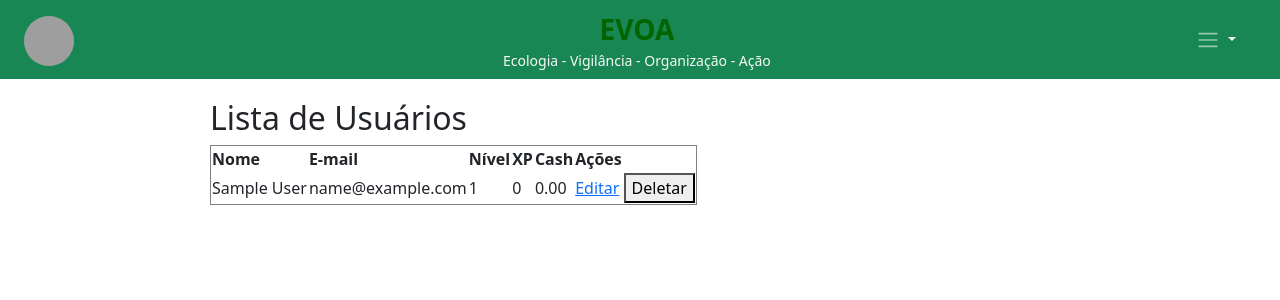
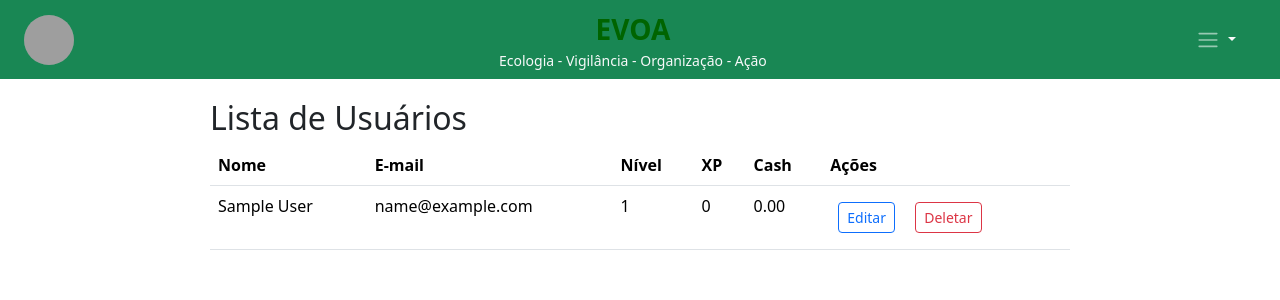
Before and after one commit to math490/EVOA, a Flask app: page /users in a window 1280 px wide. Shown: the top 300 px of the page. Run offline with Flask 3, Linux system fonts and the light colour scheme; the visitor is signed in with stand-in values (Sample User, id 1); data comes from the database, SQL or seed files in the repository; grey boxes are pictures that could not be loaded.

Commit message:
Style: logo, templates

```diff
--- a/static/styles/style.css
+++ b/static/styles/style.css
@@ -34,7 +34,7 @@ h1, h2 {
     color: #2e7d32;
 }
 
-img {
+.logo {
     height: 50px;
     width: 50px;
     background-color: #ffffff25;
--- a/templates/base.html
+++ b/templates/base.html
@@ -5,6 +5,7 @@
     <meta name="viewport" content="width=device-width, initial-scale=1.0">
     <title>{% block title %} EVOA {% endblock %}</title>
     <link rel="stylesheet" href="static/styles/style.css">
+    <link rel="icon" href="../static/images/EVOA logo.svg">
     <link href="https://cdn.jsdelivr.net/npm/bootstrap@5.3.8/dist/css/bootstrap.min.css" rel="stylesheet" integrity="sha384-sRIl4kxILFvY47J16cr9ZwB07vP4J8+LH7qKQnuqkuIAvNWLzeN8tE5YBujZqJLB" crossorigin="anonymous">
 </head>
 <body>
@@ -12,9 +13,7 @@
         <!-- Navbar para telas grandes -->
         <nav class="navbar navbar-expand-lg navbar-dark bg-success d-none d-lg-flex align-items-center justify-content-between px-4">
             <div class="navbar-brand d-flex align-items-center">
-                <span class="fs-2 me-2">
-                    <img src="../static/images/EVOA logo.svg" alt="Logo">
-                </span>
+                <img class="logo" src="../static/images/EVOA logo.svg" alt="Logo">
             </div>
             <div class="text-center flex-grow-1">
                 <span class="navbar-text fs-3 fw-bold">EVOA</span>
@@ -45,7 +44,7 @@
             </button>
             <div class="mx-auto text-center">
                 <div class="logo-tit">
-                    <img src="../static/images/EVOA logo.svg" alt="Logo">
+                    <img class="logo" src="../static/images/EVOA logo.svg" alt="Logo">
                     <div class="navbar-text fs-5 fw-bold">EVOA</div>
                 </div>
             </div>
@@ -72,15 +71,65 @@
         </div>
     </header>
     <main>
+        <div aria-live="polite" aria-atomic="true" class="position-fixed bottom-0 end-0 p-3" style="z-index: 1080;">
+        <div id="toast-container">
             {% with messages = get_flashed_messages(with_categories=true) %}
                 {% if messages %}
                     {% for category, message in messages %}
-                    <p class="flash {{category}}">{{message}}</p>
+                        <div class="toast align-items-center text-white
+                            {% if category == 'error' or category == 'danger' %}bg-danger
+                            {% elif category == 'warning' %}bg-warning text-dark
+                            {% elif category == 'info' %}bg-info text-dark
+                            {% else %}bg-success{% endif %}
+                            border-0 mb-2" role="alert" aria-live="assertive" aria-atomic="true" data-bs-delay="3500">
+                            <div class="d-flex">
+                                <div class="toast-body">
+                                    {{ message }}
+                                </div>
+                                <button type="button" class="btn-close btn-close-white me-2 m-auto" data-bs-dismiss="toast" aria-label="Close"></button>
+                            </div>
+                        </div>
                     {% endfor %}
                 {% endif %}
             {% endwith %}
+        </div>
+    </div>
         {% block content %}{% endblock %}
         <script src="https://cdn.jsdelivr.net/npm/bootstrap@5.3.8/dist/js/bootstrap.bundle.min.js" integrity="sha384-FKyoEForCGlyvwx9Hj09JcYn3nv7wiPVlz7YYwJrWVcXK/BmnVDxM+D2scQbITxI" crossorigin="anonymous"></script>
+        <script>
+            document.addEventListener('DOMContentLoaded', function() {
+                const form = document.getElementById('registerForm');
+                const submitBtn = document.getElementById('submitBtn');
+                form.addEventListener('input', function() {
+                    let valid = true;
+                    form.querySelectorAll('[required]').forEach(function(input) {
+                        if (!input.value.trim()) valid = false;
+                    });
+                    submitBtn.disabled = !valid;
+                });
+            });
+            // Ativa todos os toasts ao carregar a página
+            document.addEventListener('DOMContentLoaded', function() {
+                var toastElList = [].slice.call(document.querySelectorAll('.toast'));
+                toastElList.forEach(function(toastEl) {
+                    var toast = new bootstrap.Toast(toastEl);
+                    toast.show();
+                });
+
+                // Validação de formulário (mantém sua lógica)
+                const form = document.getElementById('registerForm');
+                const submitBtn = document.getElementById('submitBtn');
+                if (form && submitBtn) {
+                    form.addEventListener('input', function() {
+                        let valid = true;
+                        form.querySelectorAll('[required]').forEach(function(input) {
+                            if (!input.value.trim()) valid = false;
+                        });
+                        submitBtn.disabled = !valid;
+                    });
+                }
+            });
+        </script>
     </main>
 </body>
 </html>
--- a/templates/edit_material.html
+++ b/templates/edit_material.html
@@ -3,7 +3,7 @@
 {% block content %}
 <div class="container mt-4">
     <h2 class="mb-4">Editar Material Reciclável</h2>
-    <form method="POST" class="row g-3">
+    <form method="POST" id="registerForm" class="row g-3">
         <div class="col-md-6">
             <label for="name" class="form-label">Nome do Material</label>
             <input type="text" name="name" id="name" class="form-control" value="{{ material.name }}" required>
@@ -13,7 +13,7 @@
             <input type="number" name="default_weight" id="default_weight" class="form-control" value="{{ material.default_weight }}" step="0.001" min="0.001" required>
         </div>
         <div class="col-12">
-            <button type="submit" class="btn btn-success">Salvar Alterações</button>
+            <button type="submit" class="btn btn-outline-success" id="submitBtn" disabled>Salvar Alterações</button>
         </div>
     </form>
 </div>
--- a/templates/edit_user.html
+++ b/templates/edit_user.html
@@ -3,7 +3,7 @@
 {% block content %}
 <div class="container mt-4">
     <h2 class="mb-4">Editar Usuário</h2>
-    <form method="POST" class="row g-3">
+    <form method="POST" class="row g-3" id="registerForm">
         <div class="col-md-6">
             <label for="name" class="form-label">Nome</label>
             <input type="text" name="name" id="name" class="form-control" value="{{ user.name }}" required>
@@ -17,7 +17,7 @@
             <input type="password" name="password" id="password" class="form-control">
         </div>
         <div class="col-12">
-            <button type="submit" class="btn btn-success">Salvar Alterações</button>
+            <button type="submit" class="btn btn-outline-success" id="submitBtn" disabled>Salvar Alterações</button>
         </div>
     </form>
 </div>
--- a/templates/login.html
+++ b/templates/login.html
@@ -3,7 +3,7 @@
 {% block content %}
 <div class="container mt-4">
     <h2 class="mb-4">Login</h2>
-    <form method="POST" class="row g-3">
+    <form method="POST" id="registerForm" class="row g-3">
         <div class="col-md-6">
             <label for="email" class="form-label">E-mail</label>
             <input type="email" name="email" id="email" class="form-control" placeholder="exemplo@email.com" required>
@@ -13,7 +13,7 @@
             <input type="password" name="password" id="password" class="form-control" required>
         </div>
         <div class="col-12">
-            <button type="submit" class="btn btn-success">Entrar</button>
+            <button type="submit" id="submitBtn" class="btn btn-outline-success btn-sm" disabled>Entrar</button>
         </div>
     </form>
 </div>
--- a/templates/material_register.html
+++ b/templates/material_register.html
@@ -3,7 +3,7 @@
 {% block content %}
 <div class="container mt-4">
     <h2 class="mb-4">Registrar Material Reciclável</h2>
-    <form method="POST" class="row g-3">
+    <form method="POST" class="row g-3" id="registerForm">
         <div class="col-md-6">
             <label for="name" class="form-label">Nome do Material</label>
             <input type="text" name="name" id="name" class="form-control" placeholder="Ex: Papel, Plástico" required>
@@ -13,7 +13,7 @@
             <input type="number" name="default_weight" id="default_weight" class="form-control" step="0.001" min="0.001" required>
         </div>
         <div class="col-12">
-            <button type="submit" class="btn btn-success">Cadastrar Material</button>
+            <button type="submit" class="btn btn-outline-success" id="submitBtn" disabled>Cadastrar Material</button>
         </div>
     </form>
 </div>
--- a/templates/materials.html
+++ b/templates/materials.html
@@ -2,7 +2,7 @@
 {% block title %} Usuários {% endblock %}
 {% block content %}
 <h2>Lista de Materiais</h2>
-<table border="1">
+<table class="table table-hover">
     <thead>
         <tr>
             <th>Nome</th>
@@ -20,7 +20,7 @@
             <td>
                 <a href="{{ url_for('edit_material', id=material.id) }}">Editar</a>
                 <form action="{{ url_for('delete_material', id=material.id) }}" method="post" style="display:inline;" onsubmit="return confirm('Você tem certeza de que quer deletar este material?');">
-                    <button type="submit" style="background:red; color:white;">Deletar</button>
+                    <button type="submit" class="btn btn-outline-danger btn-sm">Deletar</button>
                 </form>
             </td>
         </tr>
--- a/templates/trash_logs.html
+++ b/templates/trash_logs.html
@@ -3,7 +3,7 @@
 {% block content %}
     <h2>Minhas Reciclagens</h2>
     <a href="{{ url_for("trash_register") }}">Adicionar Nova Reciclagem</a><br>
-    <table border="1">
+    <table class="table table-hover">
         <thead>
             <tr>
                 <th>Material</th>
--- a/templates/trash_register.html
+++ b/templates/trash_register.html
@@ -3,7 +3,7 @@
 {% block content %}
     <div class="container mt-4">
     <h2 class="mb-4">Registrar Reciclagem</h2>
-    <form method="POST" class="row g-3">
+    <form method="POST" class="row g-3" id="registerForm">
         <div class="col-md-6">
             <label for="name" class="form-label">Tipo de Material Reciclado</label>
             <select name="material" class="form-control" id="material" required>
@@ -17,7 +17,7 @@
             <input type="number" name="weight" class="form-control" id="weight" step="0.001" min="{{ default_weight }}" placeholder="Peso em kg" required>
         </div>
         <div class="col-12">
-            <button type="submit" class="btn btn-success">Adicionar Reciclagem</button>
+            <button type="submit" class="btn btn-outline-success" id="submitBtn" disabled>Adicionar Reciclagem</button>
         </div>
     </form>
     </div>
--- a/templates/users.html
+++ b/templates/users.html
@@ -2,7 +2,7 @@
 {% block title %} Usuários {% endblock %}
 {% block content %}
 <h2>Lista de Usuários</h2>
-<table border="1">
+<table class="table table-hover">
     <thead>
         <tr>
             <th>Nome</th>
@@ -22,8 +22,8 @@
             <td>{{ user.xp }}</td>
             <td>{{ "%.2f"|format(user.cash) }}</td>
             <td>
-                <a href="{{ url_for('edit_user', id=user.id) }}">Editar</a>
-                <button onclick="confirmDelete('{{ user.id }}', '{{ user.name }}')">Deletar</button>
+                <a href="{{ url_for('edit_user', id=user.id) }}" class="btn btn-outline-primary btn-sm">Editar</a>
+                <button onclick="confirmDelete('{{ user.id }}', '{{ user.name }}')" class="btn btn-outline-danger btn-sm">Deletar</button>
             </td>
         </tr>
         {% endfor %}
@@ -35,8 +35,8 @@
     <div style="background:#fff; padding:20px; margin:100px auto; width:300px; border-radius:8px; text-align:center;">
         <p id="confirmText"></p>
         <form id="deleteForm" method="POST">
-            <button type="submit" style="background:red; color:white;">Sim</button>
-            <button type="button" onclick="closeModal()">Não</button>
+            <button type="submit" class="btn btn-outline-danger btn-sm">Sim</button>
+            <button type="button" class="btn btn-outline-primary btn-sm" onclick="closeModal()">Não</button>
         </form>
     </div>
 </div>
```
Also changed, not shown: templates/index.html (+4 -4 lines), static/images/EVOA logo.svg. Lines whose indentation alone changed are shown as unchanged.
